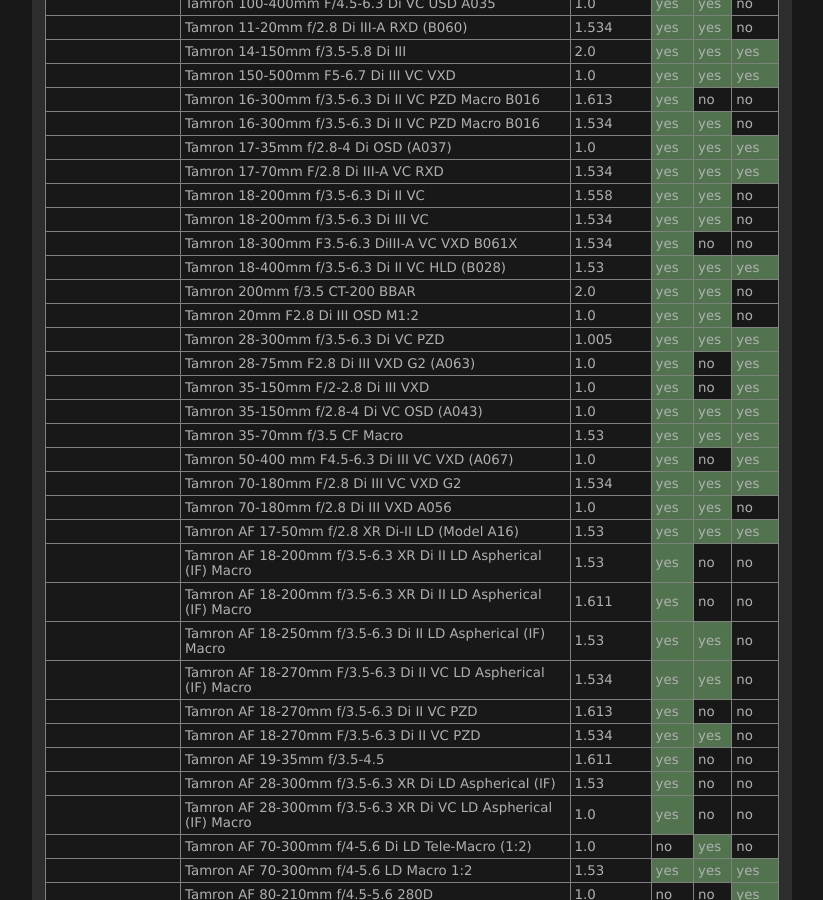
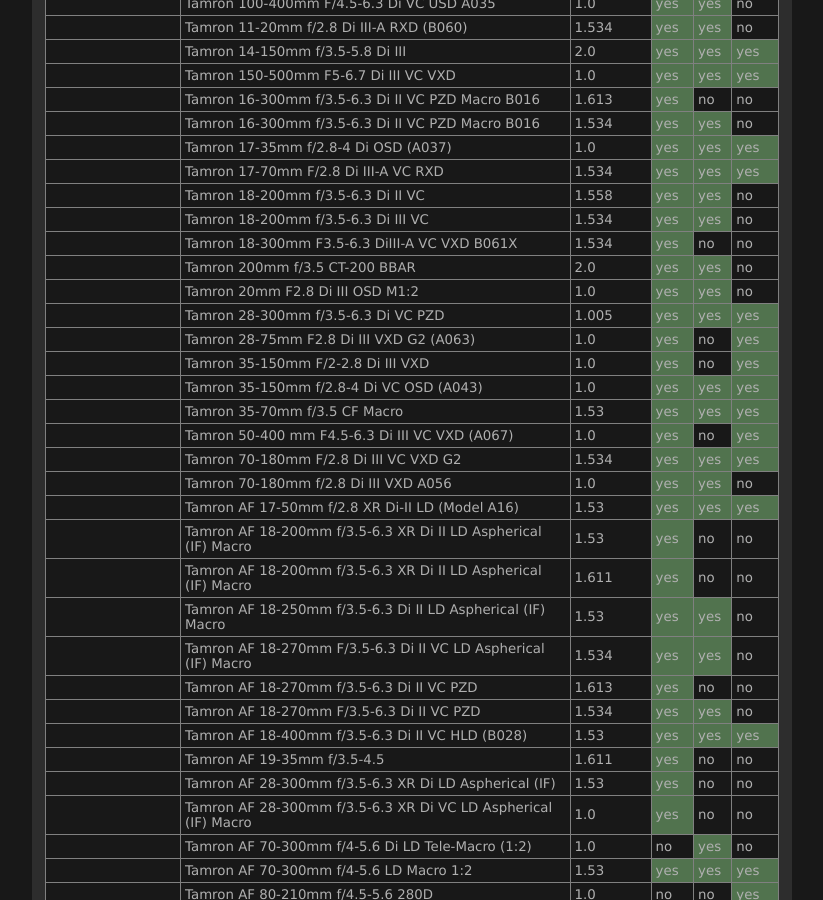
Before and after one commit to lensfun/lensfun.github.io, a Jekyll site: the page built from _posts/lenslist/2999-12-31-Lenslist-master.md, in a window 1280 px wide and 900 px high, scrolled down 32578 px. Shown: the whole window, without its empty margins (284-1107 px from the left). Built offline with Jekyll 4.4.1, drawn with Linux system fonts in a browser that asks for light colours; part of the change alters nothing that is shown.

Commit message:
Update master lens list from GitHub Actions

```diff
--- a/_posts/lenslist/2999-12-31-Lenslist-master.md
+++ b/_posts/lenslist/2999-12-31-Lenslist-master.md
@@ -1335,7 +1335,6 @@ This list was generated on 2025-11-03 from current Lensfun sources. Your Lensfun
 <tr class="lenslist-bg2"><td></td><td>Tamron 18-200mm f/3.5-6.3 Di II VC</td><td>1.558</td><td class="lenslist-highlight lenslist-check">yes</td><td class="lenslist-highlight lenslist-check">yes</td><td class="lenslist-check">no</td></tr>
 <tr class="lenslist-bg2"><td></td><td>Tamron 18-200mm f/3.5-6.3 Di III VC</td><td>1.534</td><td class="lenslist-highlight lenslist-check">yes</td><td class="lenslist-highlight lenslist-check">yes</td><td class="lenslist-check">no</td></tr>
 <tr class="lenslist-bg2"><td></td><td>Tamron 18-300mm F3.5-6.3 DiIII-A VC VXD B061X</td><td>1.534</td><td class="lenslist-highlight lenslist-check">yes</td><td class="lenslist-check">no</td><td class="lenslist-check">no</td></tr>
-<tr class="lenslist-bg2"><td></td><td>Tamron 18-400mm f/3.5-6.3 Di II VC HLD (B028)</td><td>1.53</td><td class="lenslist-highlight lenslist-check">yes</td><td class="lenslist-highlight lenslist-check">yes</td><td class="lenslist-highlight lenslist-check">yes</td></tr>
 <tr class="lenslist-bg2"><td></td><td>Tamron 200mm f/3.5 CT-200 BBAR</td><td>2.0</td><td class="lenslist-highlight lenslist-check">yes</td><td class="lenslist-highlight lenslist-check">yes</td><td class="lenslist-check">no</td></tr>
 <tr class="lenslist-bg2"><td></td><td>Tamron 20mm F2.8 Di III OSD M1:2</td><td>1.0</td><td class="lenslist-highlight lenslist-check">yes</td><td class="lenslist-highlight lenslist-check">yes</td><td class="lenslist-check">no</td></tr>
 <tr class="lenslist-bg2"><td></td><td>Tamron 28-300mm f/3.5-6.3 Di VC PZD</td><td>1.005</td><td class="lenslist-highlight lenslist-check">yes</td><td class="lenslist-highlight lenslist-check">yes</td><td class="lenslist-highlight lenslist-check">yes</td></tr>
@@ -1353,6 +1352,7 @@ This list was generated on 2025-11-03 from current Lensfun sources. Your Lensfun
 <tr class="lenslist-bg2"><td></td><td>Tamron AF 18-270mm F/3.5-6.3 Di II VC LD Aspherical (IF) Macro</td><td>1.534</td><td class="lenslist-highlight lenslist-check">yes</td><td class="lenslist-highlight lenslist-check">yes</td><td class="lenslist-check">no</td></tr>
 <tr class="lenslist-bg2"><td></td><td>Tamron AF 18-270mm f/3.5-6.3 Di II VC PZD</td><td>1.613</td><td class="lenslist-highlight lenslist-check">yes</td><td class="lenslist-check">no</td><td class="lenslist-check">no</td></tr>
 <tr class="lenslist-bg2"><td></td><td>Tamron AF 18-270mm F/3.5-6.3 Di II VC PZD</td><td>1.534</td><td class="lenslist-highlight lenslist-check">yes</td><td class="lenslist-highlight lenslist-check">yes</td><td class="lenslist-check">no</td></tr>
+<tr class="lenslist-bg2"><td></td><td>Tamron AF 18-400mm f/3.5-6.3 Di II VC HLD (B028)</td><td>1.53</td><td class="lenslist-highlight lenslist-check">yes</td><td class="lenslist-highlight lenslist-check">yes</td><td class="lenslist-highlight lenslist-check">yes</td></tr>
 <tr class="lenslist-bg2"><td></td><td>Tamron AF 19-35mm f/3.5-4.5</td><td>1.611</td><td class="lenslist-highlight lenslist-check">yes</td><td class="lenslist-check">no</td><td class="lenslist-check">no</td></tr>
 <tr class="lenslist-bg2"><td></td><td>Tamron AF 28-300mm f/3.5-6.3 XR Di LD Aspherical (IF)</td><td>1.53</td><td class="lenslist-highlight lenslist-check">yes</td><td class="lenslist-check">no</td><td class="lenslist-check">no</td></tr>
 <tr class="lenslist-bg2"><td></td><td>Tamron AF 28-300mm f/3.5-6.3 XR Di VC LD Aspherical (IF) Macro</td><td>1.0</td><td class="lenslist-highlight lenslist-check">yes</td><td class="lenslist-check">no</td><td class="lenslist-check">no</td></tr>
```
